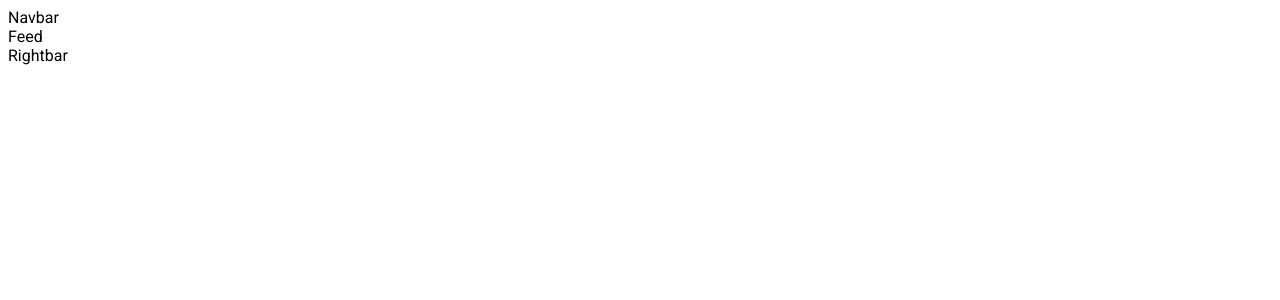
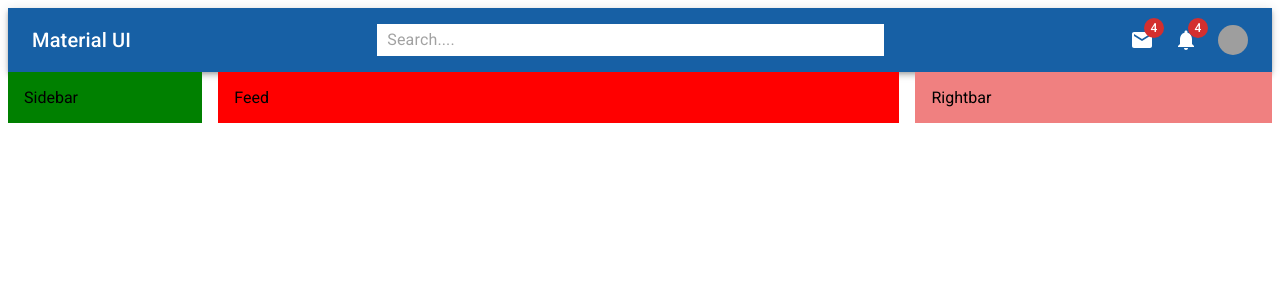
Before and after one commit to tahmid-12/material-ui-project, a React (Create React App) app: page / in a window 1280 px wide. Shown: the top 300 px of the page. Built offline with nearby package versions, Linux system fonts and the light colour scheme; grey boxes are pictures that could not be loaded.

Commit message:
Navbar Created

```diff
--- a/package.json
+++ b/package.json
@@ -6,6 +6,7 @@
     "@emotion/react": "^11.10.0",
     "@emotion/styled": "^11.10.0",
     "@material-ui/icons": "^4.11.3",
+    "@material-ui/styles": "^4.11.5",
     "@mui/icons-material": "^5.10.2",
     "@mui/material": "^5.10.2",
     "@testing-library/jest-dom": "^5.14.1",
--- a/src/App.js
+++ b/src/App.js
@@ -1,21 +1,25 @@
 // import Practise from "./Practise";
-// import { ThemeProvider } from "@mui/material";
-// import { theme } from './theme';
+import { ThemeProvider } from "@mui/material";
+import { theme } from './theme';
 import Navbar from "./components/Navbar";
 import Feed from "./components/Feed";
 import Rightbar from "./components/Rightbar";
+import Sidebar from "./components/Sidebar";
+import { Box, Stack } from "@mui/system";
 
 function App() {
 
   return (
-    <div>
-      {/* <ThemeProvider theme={theme}>
-        <Practise />
-      </ThemeProvider> */}
-      <Navbar />
-      <Feed />
-      <Rightbar />
-    </div>
+    <ThemeProvider theme={theme}>
+      <Box>
+        <Navbar />
+        <Stack direction="row" spacing={2} justifyContent="space-around">
+          <Sidebar />
+          <Feed />
+          <Rightbar />
+        </Stack>
+      </Box>
+    </ThemeProvider>
   );
 }
 
--- a/src/components/Feed.jsx
+++ b/src/components/Feed.jsx
@@ -1,8 +1,11 @@
-import React from 'react'
+import React from 'react';
+import { Box } from '@mui/system';
 
 const Feed = () => {
   return (
-    <div>Feed</div>
+    <Box bgcolor="red" flex={4} p={2}>
+        Feed
+    </Box>
   )
 }
 
--- a/src/components/Navbar.jsx
+++ b/src/components/Navbar.jsx
@@ -1,8 +1,102 @@
-import React from 'react'
+import React, { useState } from 'react'
+import { AppBar, Toolbar, Typography, Box, InputBase,Badge, Menu, MenuItem } from '@mui/material';
+import {styled} from "@mui/material/styles";
+import PetsIcon from '@mui/icons-material/Pets';
+import MailIcon from '@mui/icons-material/Mail';
+import NotificationsIcon from '@mui/icons-material/Notifications';
+import Avatar from '@mui/material/Avatar';
+
+const StyledToolbar = styled(Toolbar)({
+    display: "flex",
+    justifyContent: "space-between"
+});
+
+const Search = styled("div")(({ theme }) => ({
+    backgroundColor: "white",
+    padding: "0 10px",
+    width: "40%"
+}));
+
+const Icons = styled(Box)(({ theme }) => ({
+    // backgroundColor: "white"
+    display: "none",
+    alignItems: "center",
+    gap: "20px",
+    [theme.breakpoints.up("sm")]:{
+        display: "flex"
+    }
+}));
+
+const UserBox = styled(Box)(({ theme }) => ({
+    display: "flex",
+    alignItems: "center",
+    gap: "20px",
+    [theme.breakpoints.up("sm")]:{
+        display: "none"
+    }
+}));
 
 const Navbar = () => {
+
+  const [open, setOpen] = useState(false);
+
+  const handleOpen = () => {
+      setOpen(true)
+  };
+
   return (
-    <div>Navbar</div>
+    <AppBar position="static">
+        <StyledToolbar>
+            <Typography variant="h6" sx={{
+                display: {
+                    xs: "none",
+                    sm: "block"
+                }
+             }}>Material UI</Typography>
+            <PetsIcon sx={{
+                display: {
+                    xs: "block",
+                    sm: "none"
+                }
+             }}/>
+             <Search>
+                 <InputBase placeholder="Search...."/>
+            </Search>
+             <Icons>
+                <Badge badgeContent={4} color="error">
+                    <MailIcon />
+                </Badge>
+                <Badge badgeContent={4} color="error">
+                    <NotificationsIcon />
+                </Badge>
+                <Avatar onClick={handleOpen} sx={{ width:30, height: 30 }} src="https://static.remove.bg/remove-bg-web/37843dee2531e43723b012aa78be4b91cc211fef/assets/start-1abfb4fe2980eabfbbaaa4365a0692539f7cd2725f324f904565a9a744f8e214.jpg"/>
+             </Icons>
+             <UserBox onClick={handleOpen}>
+                <Avatar sx={{ width:30, height: 30 }} src="https://static.remove.bg/remove-bg-web/37843dee2531e43723b012aa78be4b91cc211fef/assets/start-1abfb4fe2980eabfbbaaa4365a0692539f7cd2725f324f904565a9a744f8e214.jpg"/>
+                <Typography variant="span">John Doe</Typography>
+             </UserBox>
+        </StyledToolbar>
+        <Menu
+            id="demo-positioned-menu"
+            aria-labelledby="demo-positioned-button"
+            // anchorEl={anchorEl}
+            open={open}
+            onClose={(e) => setOpen(false)}
+            // onClose={handleClose}
+            anchorOrigin={{
+                vertical: 'top',
+                horizontal: 'right',
+            }}
+            transformOrigin={{
+                vertical: 'top',
+                horizontal: 'right',
+            }}
+        >
+            <MenuItem>Profile</MenuItem>
+            <MenuItem>My account</MenuItem>
+            <MenuItem>Logout</MenuItem>
+        </Menu>
+    </AppBar>
   )
 }
 
--- a/src/components/Rightbar.jsx
+++ b/src/components/Rightbar.jsx
@@ -1,8 +1,21 @@
-import React from 'react'
+import React from 'react';
+import { Box } from '@mui/material';
 
 const Rightbar = () => {
   return (
-    <div>Rightbar</div>
+    <Box
+        bgcolor="lightcoral"
+        flex={2}
+        p={2}
+        sx={{
+            display: {
+                xs: "none",
+                sm: "block"
+            }
+         }}
+        >
+        Rightbar
+    </Box>
   )
 }
 
--- a/src/components/Sidebar.jsx
+++ b/src/components/Sidebar.jsx
@@ -1,8 +1,20 @@
 import React from 'react'
+import { Box } from '@mui/system'
 
 const Sidebar = () => {
   return (
-    <div>Sidebar</div>
+    <Box
+        bgcolor="green"
+        flex={1}
+        p={2}
+        sx={{
+            display: {
+                xs: "none",
+                sm: "block"
+            }
+         }}>
+        Sidebar
+    </Box>
   )
 }
 
```
